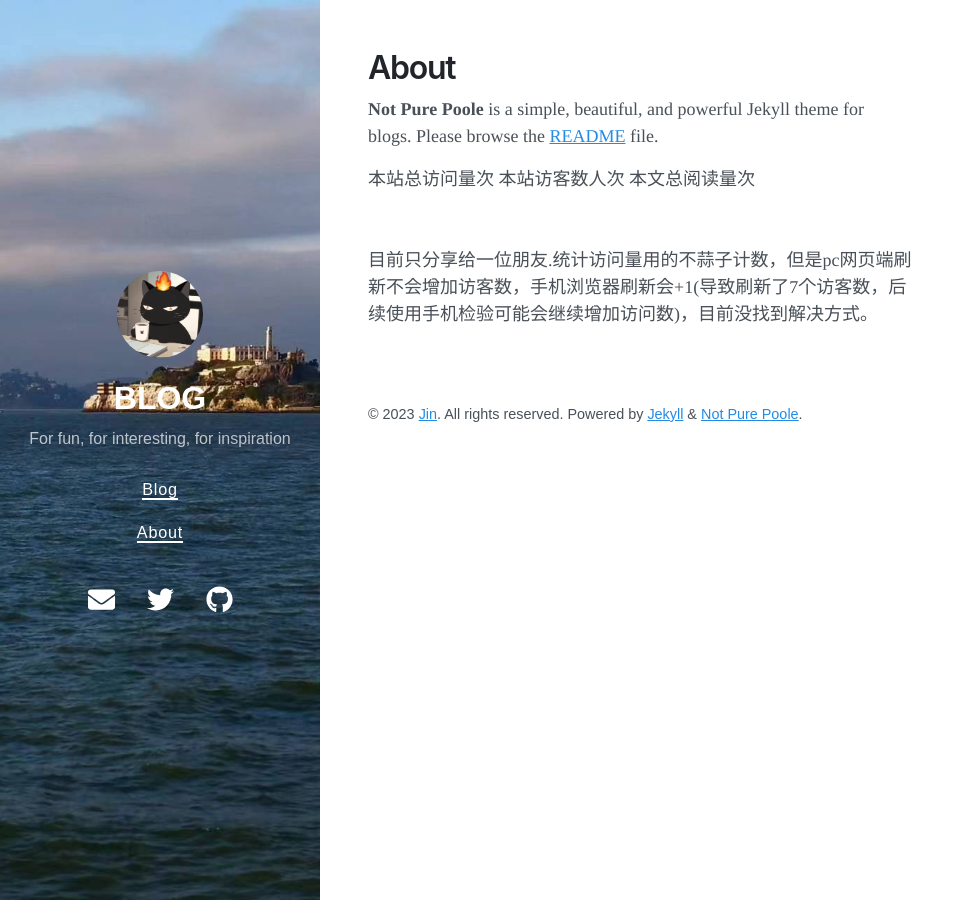
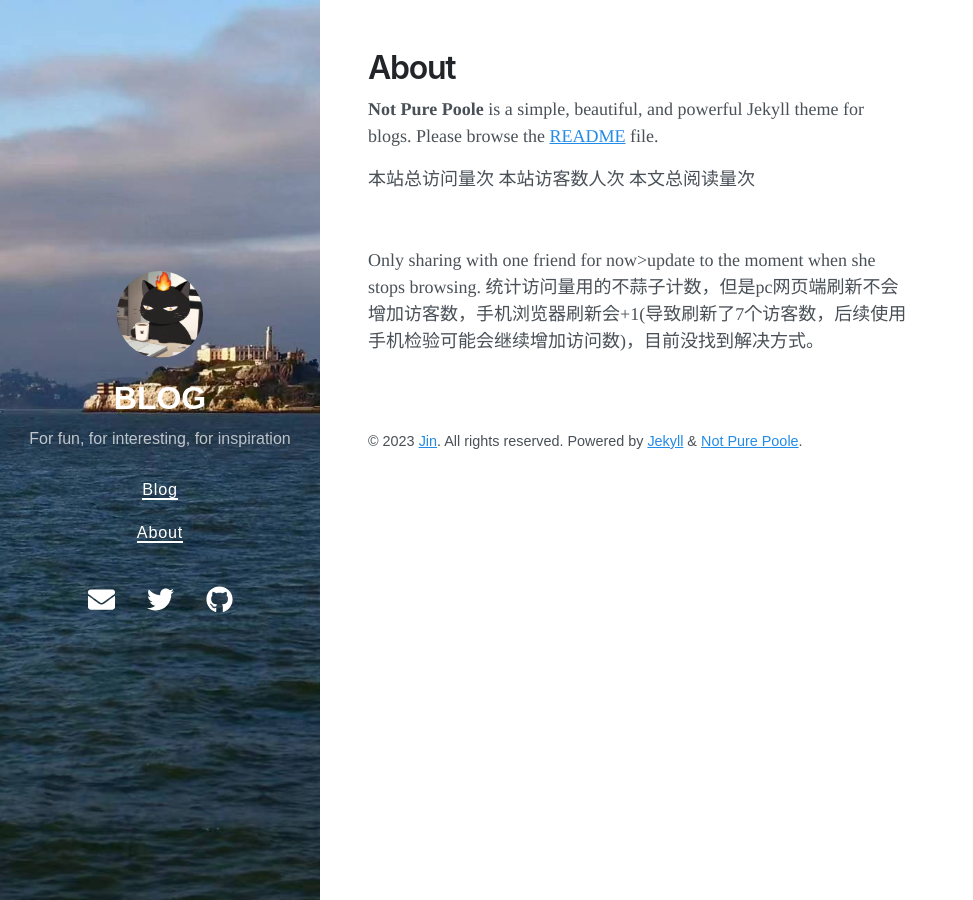
Before and after one commit to New-lay/New-lay.github.io, a Jekyll site: the page built from about.md, in a window 1280 px wide. Shown: the whole page, without its empty margins (0-973 px from the left). Built offline with Jekyll 4.4.1, drawn with Linux system fonts in a browser that asks for light colours; nearby versions of some CDN libraries; comment, search, counter and statistics services are not loaded.

Commit message:
Update about.md

```diff
--- a/about.md
+++ b/about.md
@@ -13,4 +13,4 @@ title: About
 <br>
 <br>
 <br>
-目前只分享给一位朋友.统计访问量用的不蒜子计数，但是pc网页端刷新不会增加访客数，手机浏览器刷新会+1(导致刷新了7个访客数，后续使用手机检验可能会继续增加访问数)，目前没找到解决方式。
+Only sharing with one friend for now>update to the moment when she stops browsing. 统计访问量用的不蒜子计数，但是pc网页端刷新不会增加访客数，手机浏览器刷新会+1(导致刷新了7个访客数，后续使用手机检验可能会继续增加访问数)，目前没找到解决方式。
```
